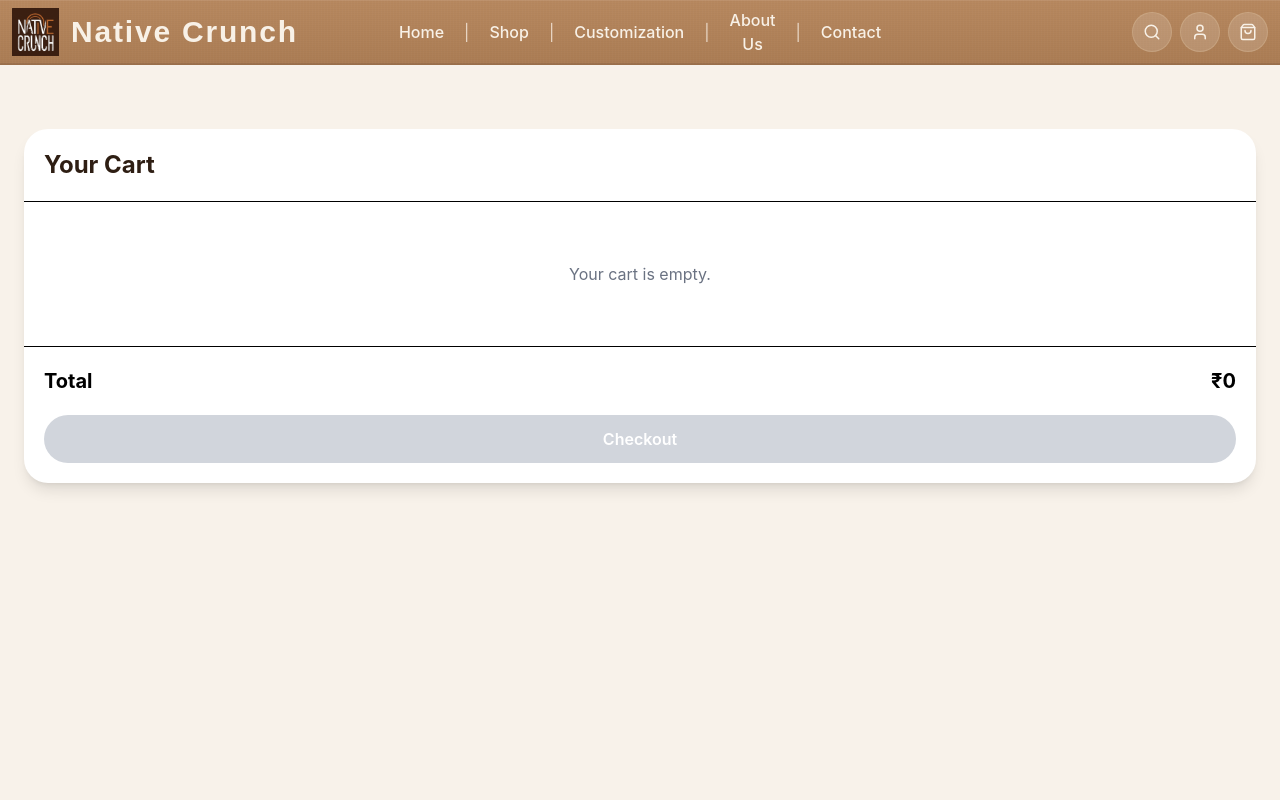
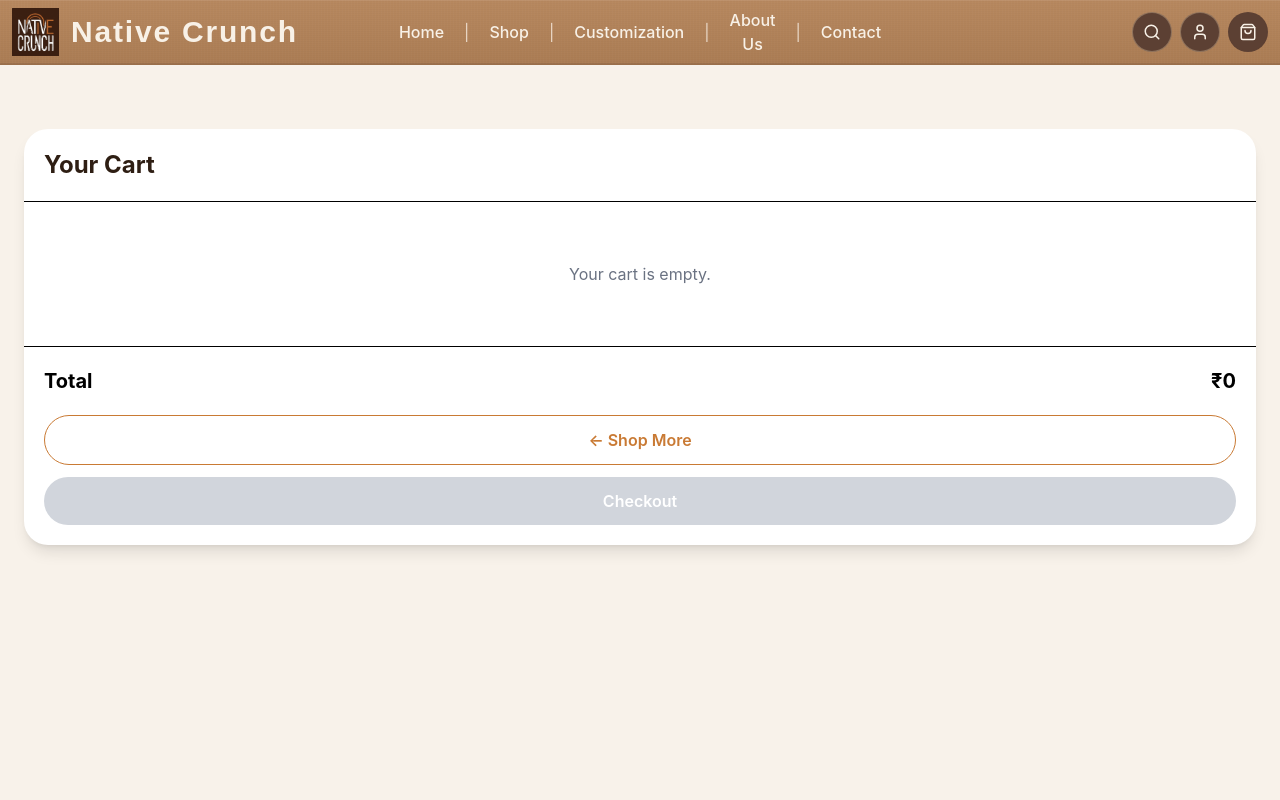
Before and after one commit to Rejay0707/Native-crunch, a React (Vite) app: page /cart in a window 1280 px wide. Shown: the top 800 px of the page. Built offline with nearby package versions, Linux system fonts and the light colour scheme.

Commit message:
i have made some updates

```diff
--- a/src/components/cart/Cart.jsx
+++ b/src/components/cart/Cart.jsx
@@ -8,6 +8,7 @@ const Cart = ({
   decreaseQty,
   removeItem,
   onCheckout,
+  onShopMore,
 }) => {
   return (
     <div className="rounded-3xl bg-white shadow-lg">
@@ -112,6 +113,25 @@ const Cart = ({
         </div>
 
         <button
+          onClick={onShopMore}
+          className="
+      mb-3
+      w-full
+      rounded-full
+      border
+      border-[#C97A34]
+      py-3
+      font-semibold
+      text-[#C97A34]
+      transition
+      hover:bg-[#F8F2EA]
+      cursor-pointer
+    "
+        >
+          ← Shop More
+        </button>
+
+        <button
           disabled={cart.length === 0}
           onClick={onCheckout}
           className="
--- a/src/components/checkout/OrderSummary.jsx
+++ b/src/components/checkout/OrderSummary.jsx
@@ -1,4 +1,12 @@
-const OrderSummary = ({ cart, total, onProceedToPayment }) => {
+import { Minus, Plus } from "lucide-react";
+
+const OrderSummary = ({
+  cart,
+  total,
+  onProceedToPayment,
+  increaseQuantity,
+  decreaseQuantity,
+}) => {
   return (
     <div className="sticky top-28 rounded-3xl bg-white p-6 shadow-lg">
       <h2 className="mb-6 text-2xl font-bold text-[#2E1E13]">Order Summary</h2>
@@ -12,14 +20,58 @@ const OrderSummary = ({ cart, total, onProceedToPayment }) => {
             <div>
               <p className="font-semibold">{item.name}</p>
 
-              <p className="text-sm text-gray-500">
-                {item.weight} × {item.quantity}
-              </p>
+              <div className="mt-2 flex items-center gap-2">
+                <button
+                  onClick={() => decreaseQuantity(item.id, item.weight)}
+                  type="button"
+                  className="flex h-7 w-7 cursor-pointer items-center justify-center rounded-full border hover:bg-[#C97A34] hover:text-white"
+                >
+                  <Minus size={14} />
+                </button>
+
+                <span className="w-6 text-center font-semibold">
+                  {item.quantity}
+                </span>
+
+                <button
+                  onClick={() => increaseQuantity(item.id, item.weight)}
+                  type="button"
+                  className="flex h-7 w-7 cursor-pointer items-center justify-center rounded-full border hover:bg-[#C97A34] hover:text-white"
+                >
+                  <Plus size={14} />
+                </button>
+
+                <span className="ml-2 text-sm text-gray-500">
+                  {item.weight}
+                </span>
+              </div>
             </div>
 
             <p className="font-semibold">₹{item.price * item.quantity}</p>
           </div>
         ))}
+      </div>
+
+      {/* Coupon Code */}
+      <div className="mt-6">
+        <label className="mb-2 block font-medium text-[#2E1E13]">
+          Coupon Code
+        </label>
+
+        <div className="flex gap-2">
+          <input
+            type="text"
+            placeholder="Enter coupon code"
+            className="flex-1 rounded-lg border border-gray-300 px-4 py-2 focus:border-[#C97A34] focus:outline-none"
+          />
+
+          <button
+            type="button"
+            className="cursor-pointer rounded-lg bg-[#C97A34] px-5 py-2 font-medium text-white transition hover:bg-[#b56d2f]"
+          >
+            Apply
+          </button>
+        </div>
       </div>
 
       <hr className="my-6" />
--- a/src/components/layout/Navbar.jsx
+++ b/src/components/layout/Navbar.jsx
@@ -145,11 +145,11 @@ const Navbar = () => {
 
           {/* RIGHT SIDE */}
           <div className="flex flex-1 items-center justify-end gap-2">
-            <button className="hidden md:flex h-10 w-10 items-center justify-center rounded-full border border-[#d8b897]/40 bg-white/15 text-[#F8F1E7] hover:bg-white/25">
+            <button className="hidden md:flex h-10 w-10 items-center justify-center rounded-full border border-[#d8b897]/40 bg-[#5C4033] text-[#F8F1E7] hover:bg-white/25">
               <Search size={18} />
             </button>
 
-            <button className="hidden md:flex h-10 w-10 items-center justify-center rounded-full border border-[#d8b897]/40 bg-white/15 text-[#F8F1E7] hover:bg-white/25">
+            <button className="hidden md:flex h-10 w-10 items-center justify-center rounded-full border border-[#d8b897]/40 bg-[#5C4033] text-[#F8F1E7] hover:bg-white/25">
               <User size={18} />
             </button>
 
@@ -164,8 +164,8 @@ const Navbar = () => {
     justify-center
     rounded-full
     border
-    border-[#d8b897]/40
-    bg-white/15
+    border-[#5C4033]/40
+    bg-[#5C4033]
     text-[#F8F1E7]
     hover:bg-white/25
   "
--- a/src/components/payment/PaymentSummary.jsx
+++ b/src/components/payment/PaymentSummary.jsx
@@ -1,7 +1,11 @@
 import { useNavigate } from "react-router-dom";
 import { useCart } from "../../context/CartContext";
 
-const PaymentSummary = ({ cart, total }) => {
+const PaymentSummary = ({
+  cart,
+  total,
+  shippingDetails = { shippingDetails },
+}) => {
   const { setCart } = useCart();
   const navigate = useNavigate();
 
@@ -11,6 +15,37 @@ const PaymentSummary = ({ cart, total }) => {
   };
   return (
     <div className="sticky top-28 rounded-3xl bg-white p-6 shadow-lg">
+      <div className="mb-6 rounded-xl border border-[#E8D8C8] bg-[#FAF7F2] p-4">
+        <div className="mb-3 flex items-center justify-between">
+          <h3 className="font-semibold text-[#2E1E13]">Shipping Address</h3>
+
+          <button
+            type="button"
+            onClick={() => navigate("/checkout")}
+            className="cursor-pointer text-sm font-medium text-[#C97A34] hover:underline"
+          >
+            Edit
+          </button>
+        </div>
+
+        {shippingDetails && (
+          <>
+            <p className="font-medium">{shippingDetails.fullName}</p>
+
+            <p className="text-sm text-gray-600">{shippingDetails.mobile}</p>
+
+            <p className="mt-2 text-sm text-gray-600">
+              {shippingDetails.address}
+            </p>
+
+            <p className="text-sm text-gray-600">
+              {shippingDetails.landmark && `${shippingDetails.landmark}, `}
+              {shippingDetails.city}, {shippingDetails.state} -{" "}
+              {shippingDetails.pincode}
+            </p>
+          </>
+        )}
+      </div>
       <h2 className="mb-6 text-2xl font-bold text-[#2E1E13]">Order Summary</h2>
 
       <div className="space-y-5">
@@ -31,29 +66,23 @@ const PaymentSummary = ({ cart, total }) => {
           </div>
         ))}
       </div>
-
       <hr className="my-6" />
-
       <div className="flex justify-between">
         <span>Subtotal</span>
 
         <span>₹{total}</span>
       </div>
-
       <div className="mt-3 flex justify-between">
         <span>Shipping</span>
 
         <span className="font-medium text-green-600">FREE</span>
       </div>
-
       <hr className="my-6" />
-
       <div className="flex justify-between text-xl font-bold">
         <span>Total</span>
 
         <span>₹{total}</span>
       </div>
-
       <button
         onClick={handlePayment}
         disabled={cart.length === 0}
--- a/src/containers/CartContainer.jsx
+++ b/src/containers/CartContainer.jsx
@@ -97,6 +97,7 @@ const CartContainer = () => {
       decreaseQty={decreaseQty}
       removeItem={removeItem}
       onCheckout={() => navigate("/checkout")}
+      onShopMore={() => navigate("/shop")}
     />
   );
 };
--- a/src/containers/CheckoutContainer.jsx
+++ b/src/containers/CheckoutContainer.jsx
@@ -10,7 +10,7 @@ import { useCheckout } from "../context/CheckoutContext";
 
 const CheckoutContainer = () => {
   const navigate = useNavigate();
-  const { cart } = useCart();
+  const { cart, increaseQuantity, decreaseQuantity } = useCart();
   const { setShippingDetails } = useCheckout();
   const total = cart.reduce((sum, item) => sum + item.price * item.quantity, 0);
 
@@ -32,7 +32,7 @@ const CheckoutContainer = () => {
   });
 
   const onSubmit = (data) => {
-     setShippingDetails(data);
+    setShippingDetails(data);
     // Later we'll save this in context
     navigate("/payment");
   };
@@ -52,7 +52,12 @@ const CheckoutContainer = () => {
             />
           </div>
 
-          <OrderSummary cart={cart} total={total} />
+          <OrderSummary
+            cart={cart}
+            total={total}
+            increaseQuantity={increaseQuantity}
+            decreaseQuantity={decreaseQuantity}
+          />
         </div>
       </section>
 
--- a/src/containers/PaymentContainer.jsx
+++ b/src/containers/PaymentContainer.jsx
@@ -33,6 +33,7 @@ const PaymentContainer = () => {
             <PaymentSummary
               cart={cart}
               total={total}
+              shippingDetails={shippingDetails}
             />
           </div>
 
--- a/src/context/CartContext.jsx
+++ b/src/context/CartContext.jsx
@@ -46,6 +46,16 @@ export const CartProvider = ({ children }) => {
     });
   };
 
+  const increaseQuantity = (productId, weight) => {
+  setCart((prev) =>
+    prev.map((item) =>
+      item.id === productId && item.weight === weight
+        ? { ...item, quantity: item.quantity + 1 }
+        : item
+    )
+  );
+};
+
   const decreaseQuantity = (productId, weight) => {
     setCart((prev) =>
       prev
@@ -81,6 +91,7 @@ export const CartProvider = ({ children }) => {
         cart,
         addToCart,
         decreaseQuantity,
+        increaseQuantity,
         addGiftBoxToCart,
         message,
         setCart,
```
